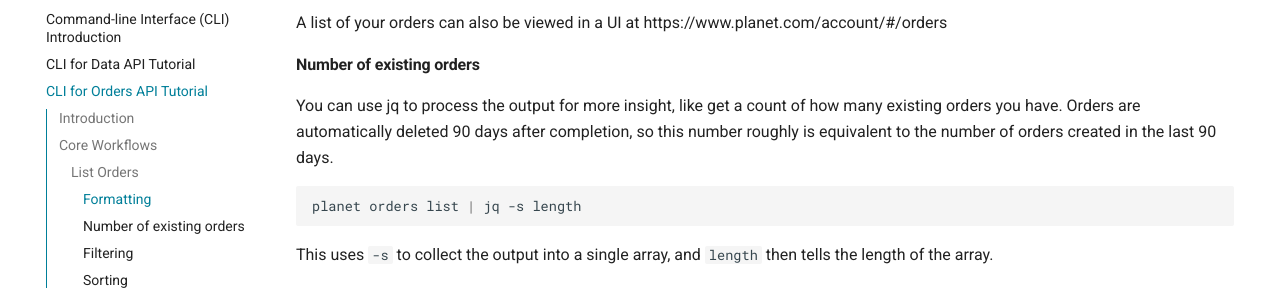
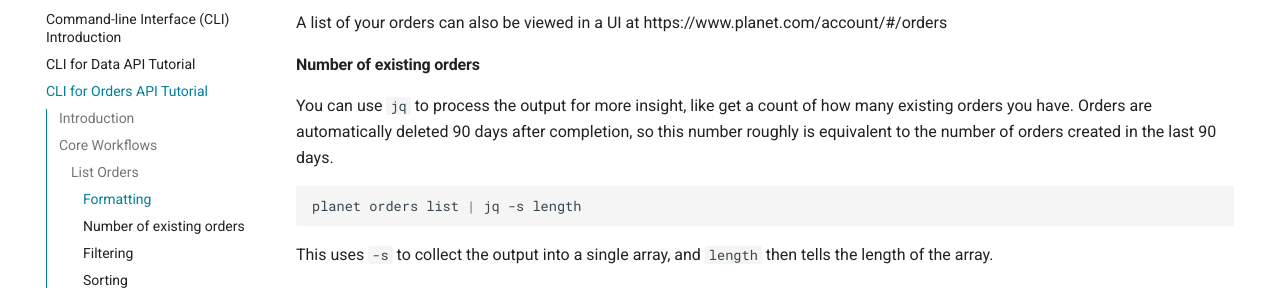
Before and after one commit to planetlabs/planet-client-python, an MkDocs documentation site: the page built from docs/cli/cli-orders.md, in a window 1280 px wide and 900 px high, scrolled down 1019 px. Shown: the part 164-452 px from the top of the window. Built offline with MkDocs 1.6.1 and Material for MkDocs 9.7.7, drawn with Linux system fonts in a browser that asks for light colours; comment, search, counter and statistics services are not loaded.

Commit message:
Formatting

```diff
--- a/docs/cli/cli-orders.md
+++ b/docs/cli/cli-orders.md
@@ -62,7 +62,7 @@ A list of your orders can also be viewed in a UI at https://www.planet.com/accou
 
 #### Number of existing orders
 
-You can use jq to process the output for more insight, like get a count of how many existing
+You can use `jq` to process the output for more insight, like get a count of how many existing
 orders you have. Orders are automatically deleted 90 days after completion, so this number
 roughly is equivalent to the number of orders created in the last 90 days.
 
```
